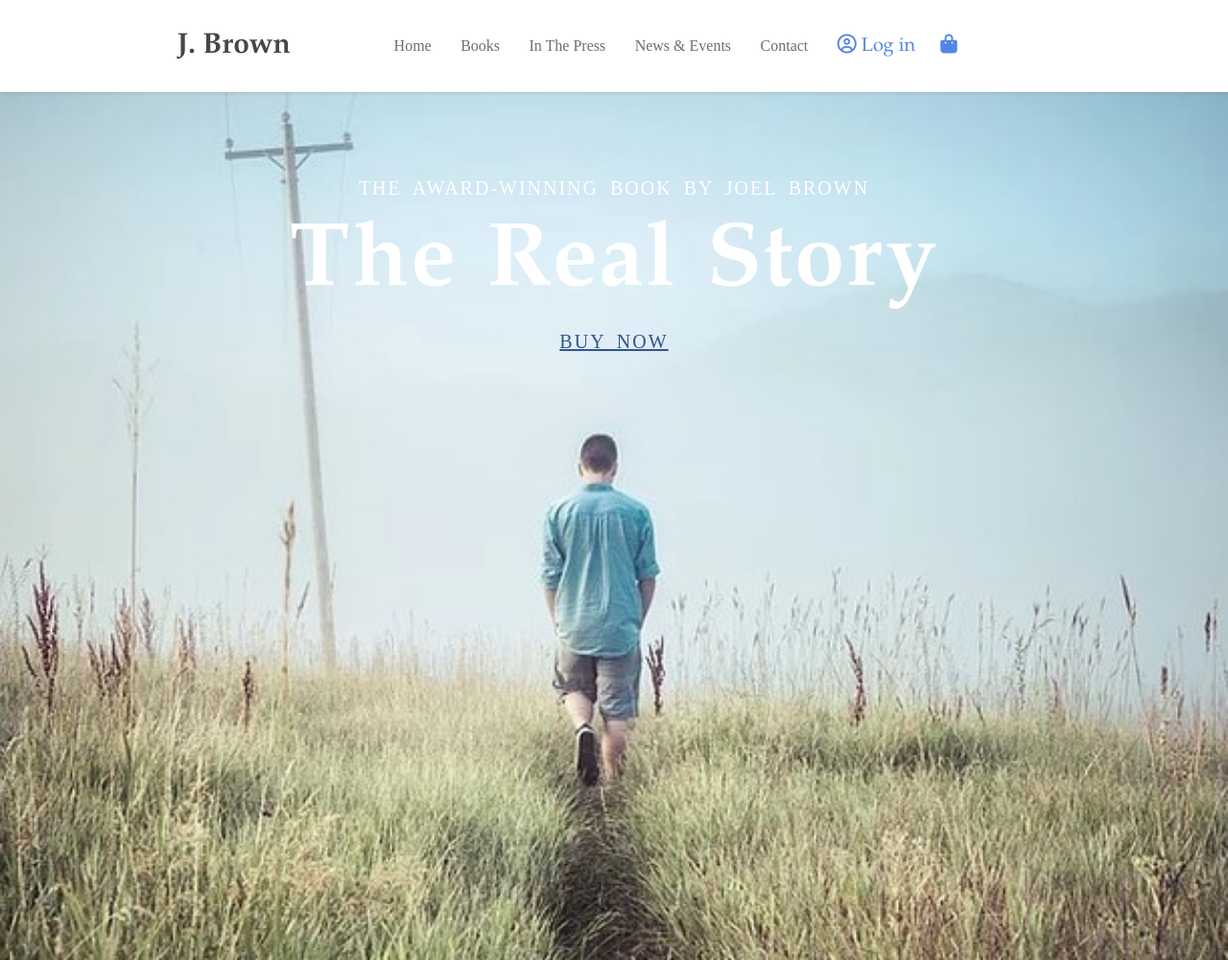
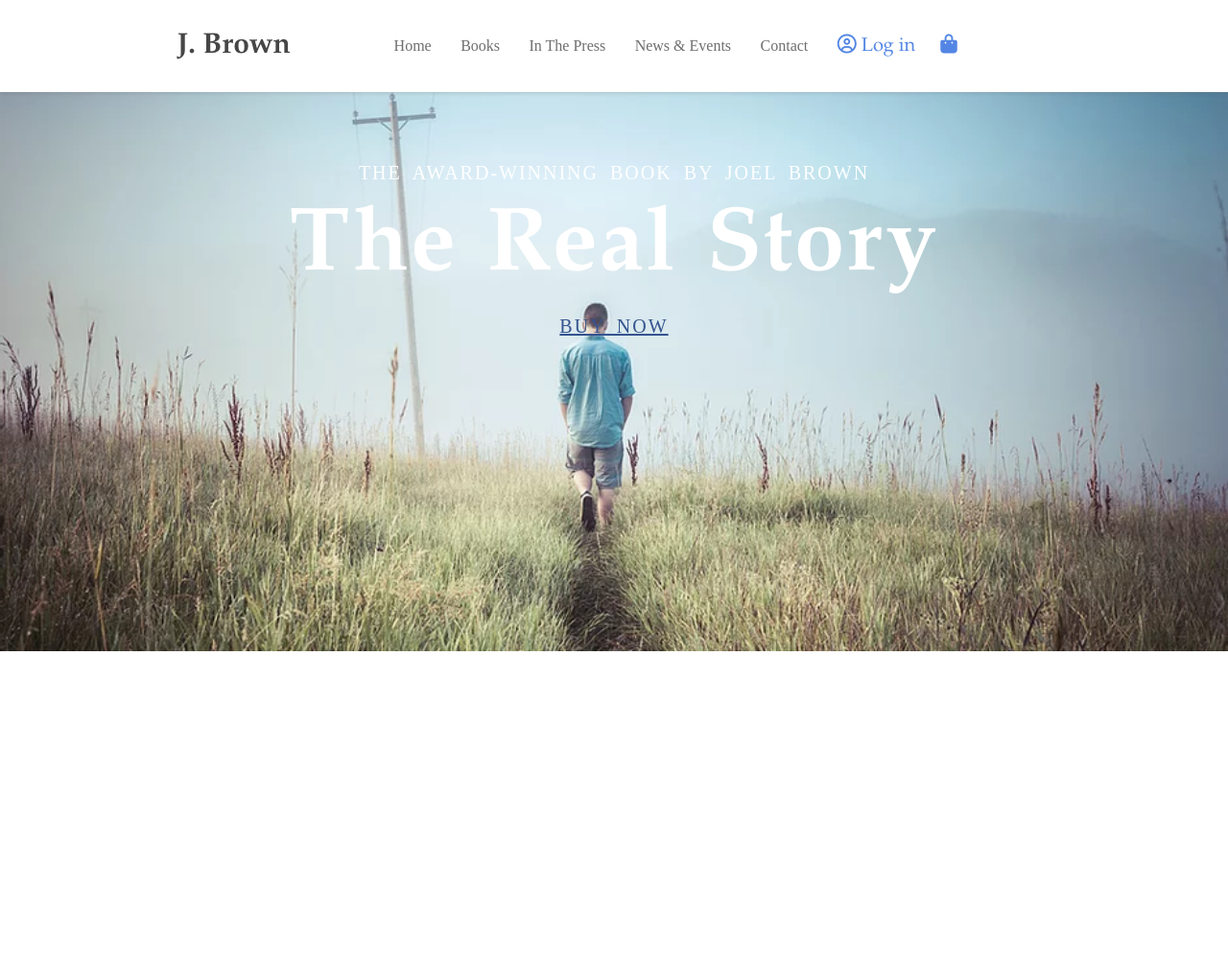
Before and after one commit to gsg-K1-FC/team2-real-story, a plain HTML site: page index.html in a window 1280 px wide. Shown: the whole page at 96% size. After the commit the page ends 800 px from the top, so only its background shows below. Drawn offline with Linux system fonts and the light colour scheme; a web font is replaced by a local one.

Commit message:
edit header section

```diff
--- a/index.html
+++ b/index.html
@@ -34,9 +34,9 @@
         </nav>
     </header>
     <section class="banner">
-            <div class="main-container ban__landing-container">
-                    <img src="images/img1.jpg" alt="RealStory" class="ban__landing-img1">
-                    <img src="images/img2.jpg" alt="RealStory" class="ban__landing-img2">
+            <div class="ban__landing-container">
+                    <img src="images/image1.png" alt="RealStory" class="ban__landing-img1">
+                    <img src="images/image2.jpg" alt="RealStory" class="ban__landing-img2">
                 <div class="ban__content">
                     <h3>THE AWARD-WINNING BOOK BY JOEL BROWN</h3><br/>
                     <h1>The Real Story</h1><br/>
--- a/style1.css
+++ b/style1.css
@@ -1,11 +1,16 @@
 @import url('https://fonts.googleapis.com/css2?family=Spinnaker&display=swap');
 /* navbar style */
+header{
+    position: fixed;
+    top: 0;
+    right: 0;
+    left: 0;
+    z-index: 9999;
+}
 .navbar{
     display: flex;
-    position: sticky;
     width: 100%;
     padding: 20px 5px;
-    z-index: 1;
     background-color: white;
     box-shadow: 0 3.5px 3.5px -2px rgba(94, 93, 93, 0.2);
 }
@@ -58,21 +63,21 @@
     justify-content: center;
     position: relative;
     width: 100%;
-}
+    margin-top: 80px;
+ }
 .ban__landing-container{
     display: flex;
     flex-direction: row !important;
     justify-content: center;
     align-items: flex-start;
     padding: 0px !important;
+    width: 100%;
 }
 .ban__landing-img1{
-    position: absolute;
     height: auto;
     width: 100%;
 }
 .ban__landing-img2{
-    position: absolute;
     height: auto;
     width: 100%;
     display: none;
@@ -111,7 +116,7 @@ font-family: spinnaker, sens-serif;
         display:block;
     }
     .ban__landing-img1{
-        display: none;
+        display:none;
     }
     .logo a{
         font-size: 30px;
@@ -128,12 +133,12 @@ font-family: spinnaker, sens-serif;
         margin-top: 25px;
     }
 }
-@media only screen and (min-width:601px){
+@media only screen and (min-width:601px) and (max-width:767px){
     .ban__landing-img2{
         display:block;
     }
     .ban__landing-img1{
-        display: none;
+        display:none;
     }
     .bars-icon i{
         display: none;
@@ -164,6 +169,9 @@ font-family: spinnaker, sens-serif;
     }
 }
 @media only screen and (min-width:768px){
+    .bars-icon i{
+        display: none;
+    }
     .logo a{
         font-size: 25px;
     }
```
Also changed, not shown: images/image1.png (renamed from images/img1.png), images/image2.jpg (renamed from images/img2.jpg).
